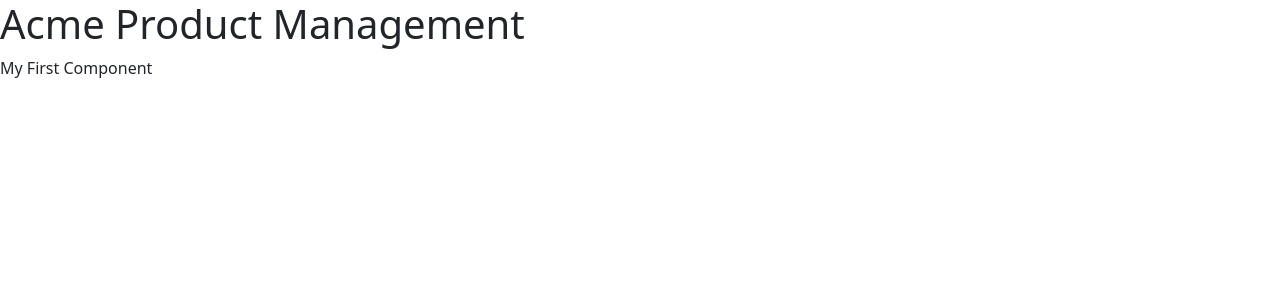
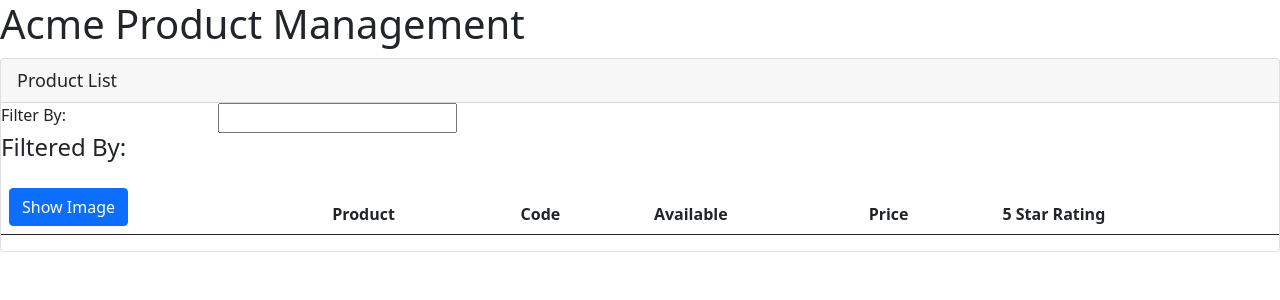
Before and after one commit to dazacher/Angular-GettingStarted, an Angular app in the folder APM/: page / in a window 1280 px wide. Shown: the top 300 px of the page. Built offline with nearby package versions, Linux system fonts and the light colour scheme.

Commit message:
Added a few products and used *ngIF to show or not show the table depending on if there are products in it.

```diff
--- a/APM/src/app/app.component.ts
+++ b/APM/src/app/app.component.ts
@@ -5,7 +5,7 @@
   // templateUrl: './app.component.html',
   template: `
   <div><h1>{{pageTitle}}</h1>
-    <div>My First Component</div>
+    <pm-products></pm-products>
   <div>`,
   styleUrls: ['./app.component.css']
 })
--- a/APM/src/app/app.module.ts
+++ b/APM/src/app/app.module.ts
@@ -2,10 +2,12 @@
 import { BrowserModule } from '@angular/platform-browser';
 
 import { AppComponent } from './app.component';
+import { ProductListComponent } from './products/product-list.component';
 
 @NgModule({
   declarations: [
-    AppComponent
+    AppComponent,
+    ProductListComponent
   ],
   imports: [
     BrowserModule
--- a/APM/src/app/products/product-list.component.html
+++ b/APM/src/app/products/product-list.component.html
@@ -1,5 +1,5 @@
 <div class="card">
-  <div class="card-header">Product List</div>
+    <div class="card-header">{{ pageTitle }}</div>
     <div class="class-body">
         <div class="row">
             <div class="col-md-2">Filter By:</div>
@@ -12,14 +12,12 @@
                 <h4>Filtered By:</h4>
             </div>
         </div>
-    <div class="class-responsive">
-        <table class="table">
+        <div class="table-responsive">
+            <table class="table" *ngIf="products.length">
                 <thead>
                     <tr>
                         <th>
-                        <button class="btn btn-primary">
-                            Show Image
-                        </button>
+                            <button class="btn btn-primary">Show Image</button>
                         </th>
                         <th>Product</th>
                         <th>Code</th>
@@ -28,9 +26,7 @@
                         <th>5 Star Rating</th>
                     </tr>
                 </thead>
-            <tbody>
-
-            </tbody>
+                <tbody></tbody>
             </table>
         </div>
     </div>
--- a/APM/src/app/products/product-list.component.ts
+++ b/APM/src/app/products/product-list.component.ts
@@ -7,4 +7,26 @@
 
 export class ProductListComponent {
     pageTitle: string = 'Product List';
+    products: any[] = [
+        {
+          "productId": 2,
+          "productName": "Garden Cart",
+          "productCode": "GDN-0023",
+          "releaseDate": "March 18, 2021",
+          "description": "15 gallon capacity rolling garden cart",
+          "price": 32.99,
+          "starRating": 4.2,
+          "imageUrl": "assets/images/garden_cart.png"
+        },
+        {
+          "productId": 5,
+          "productName": "Hammer",
+          "productCode": "TBX-0048",
+          "releaseDate": "May 21, 2021",
+          "description": "Curved claw steel hammer",
+          "price": 8.9,
+          "starRating": 4.8,
+          "imageUrl": "assets/images/hammer.png"
+        }
+    ];
 }
```
Lines whose indentation alone changed are shown as unchanged.
